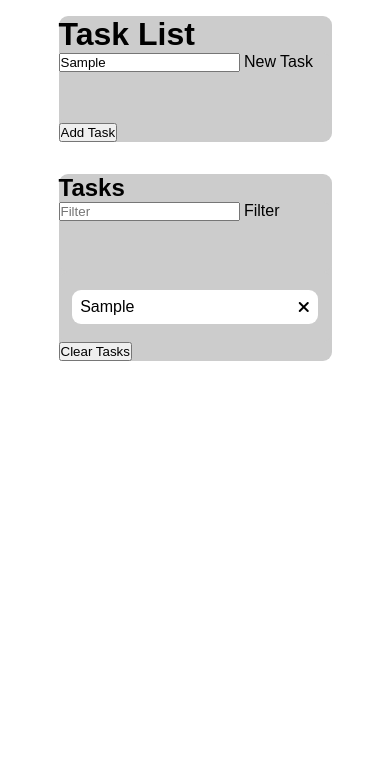
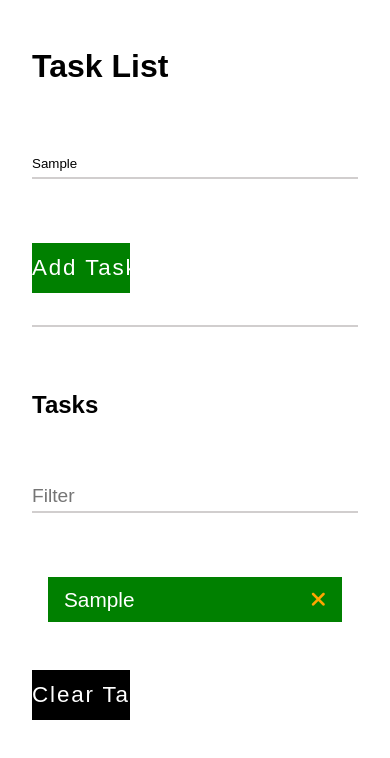
Before and after one commit to hassan-fl/Add-Task, a plain HTML site: page index.html in a window 390 px wide. Both pictures are taken after typing "Sample" into the empty fields and a click on the input "Add Task". Drawn offline with Linux system fonts and the light colour scheme.

Commit message:
Update style.css

```diff
--- a/style.css
+++ b/style.css
@@ -3,88 +3,168 @@
     margin: 0;
     box-sizing: border-box;
 }
+body{
+    height: 100vh;
 
-body{
-    min-height: 100vh;
+    display: grid;
+    place-items: center;
+
     font-family: Arial, Helvetica, sans-serif;
 }
 
 .container{
-    width: 70%;
+    width: 60%;
+    min-height: 500px;
+
     display: flex;
     flex-direction: column;
-    margin: 1rem auto;
-    row-gap: 2rem;
+    justify-content: flex-start;
+
+    border-radius: 12px;
+    box-shadow: 4px 3px 4px #ccc,
+                -4px -3px 4px #ccc,
+                -4px 3px 4px #ccc,
+                4px -3px 4px #ccc;
+    padding: 1rem 2rem;
+}
+.side{
+    display: grid;
+    row-gap: 1rem;
+}
+
+.upper{
+    padding-block-end: 2rem;
+    border-bottom: 2px solid hsla(0, 4%, 39%, 0.3);
+    margin-block-end: 2rem;
+}
+
+.add,
+.filter{
+    position: relative;
+
+    margin-block-start: 10px;
+}
+label{
+    position: absolute;
+    top: 0;
+    left: 0;
+    opacity: 0;
+
+    font-size: 1rem;
+    transition: transform 400ms ease,
+                color 350ms ease,
+                font-size 350ms ease;
+}
 
 
-    div{
-        background-color: #ccc;
-        border-radius: 9px;
-        min-height: 70px;
+input[type="text"]{
+    width: 100%;
+    height: 30px;
+    /* margin-block-start: 25px; */
+    border: none;
+    outline: none;
+    border-bottom: 2px solid hsla(0, 4%, 39%, 0.3);
+
+    transition: border 400ms ease;
+
+    &::placeholder{
+        font-size: 1.2rem;
     }
 }
 
-.form{
-    display: flex;
-    justify-content: space-around;
-    align-items: center;
+input[type="text"]:focus,
+input[type="text"]:focus-within{
+    border-bottom-color: green;
 
-    [type="text"]{
-        width: 70%;
-        height: 45px;
+    &::placeholder{
+        color: transparent;
+    }
+}
+
+input[type="text"]:focus + label{
+    opacity: 1;
+    transform: translateY(-25px);
+    font-size: 1.5rem;
+    color: green;
+}
+
+input:not([type="text"]){
+    width: 15%;
+    height: 50px;
     border: none;
-        outline: none;
-        border-radius: inherit;
-        font-size: 20px;
+
+    cursor: pointer;
+
+    font-size: 1.4rem;
+    font-weight: 500;
+    letter-spacing: .15ch;
+
+    color: white;
 }
+
 [type="submit"]{
-        width: 15%;
-        height: 45px;
-        border-radius: inherit;
-        border: none;
-        outline: none;
-        color: white;
-        font-weight: 600;
-        font-size: 15px;
-        background-color: rgb(238, 86, 22);
-        cursor: pointer;
+    background-color: green;
 }
+[type="reset"]{
+    background-color: black;
 }
 
 .tasks{
     --count:0;
+
     display: grid;
-    grid-template-rows: repeat(--count,1fr);
-    padding-block: 1rem;
-    row-gap: 10px;
-    place-items: center;
+    grid-template-rows: repeat(var(--count),1fr);
+    row-gap: 2px;
 
-
-    > div{
-        width: 90%;
-        min-height: 20px;
-        padding: 8px;
-        background-color: white;
+    padding-inline: 1rem;
+}
+.tasks > div{
+    height: 45px;
 
     display: flex;
     justify-content: space-between;
     align-items: center;
+    padding-inline: 1rem;
+
+    background-color: green;
+
+    font-size: 1.3rem;
+    padding-block: 1.4rem;
+    font-weight: 500;
+    color: white;
+
+    p{
+        cursor: pointer;
+    }
+    /* [data-line="true"]{
+        text-decoration: line-through;
+    } */
+}
+div > i{
+    color: orange;
+    cursor: pointer;
+}
 
 
-        h2{
-            width: 50%;
+@media  screen and (max-width:765px) {
+    .container{
+        width: 100%;
+        border-radius: 0;
+        box-shadow: none;
+        height: 100vh;
     }
-        [value="delete"]{
-            width: fit-content;
-            padding: 3px 5px;
-            border-radius: inherit;
-            border: none;
-            outline: none;
-            color: white;
-            font-weight: 600;
-            font-size: 15px;
-            background-color: rgb(238, 86, 22);
-            cursor: pointer;
+    input:not([type="text"]){
+        width: 30%;
+    }
+    .side{
+        margin-block: 2rem;
+    }
+    .add,
+    .filter{
+        margin-block: 1rem;
+        padding-block: 2rem;
+    }
+    .tasks{
+        margin-bottom: 2rem;
     }
 }
-}
```
Lines whose indentation alone changed are shown as unchanged.
